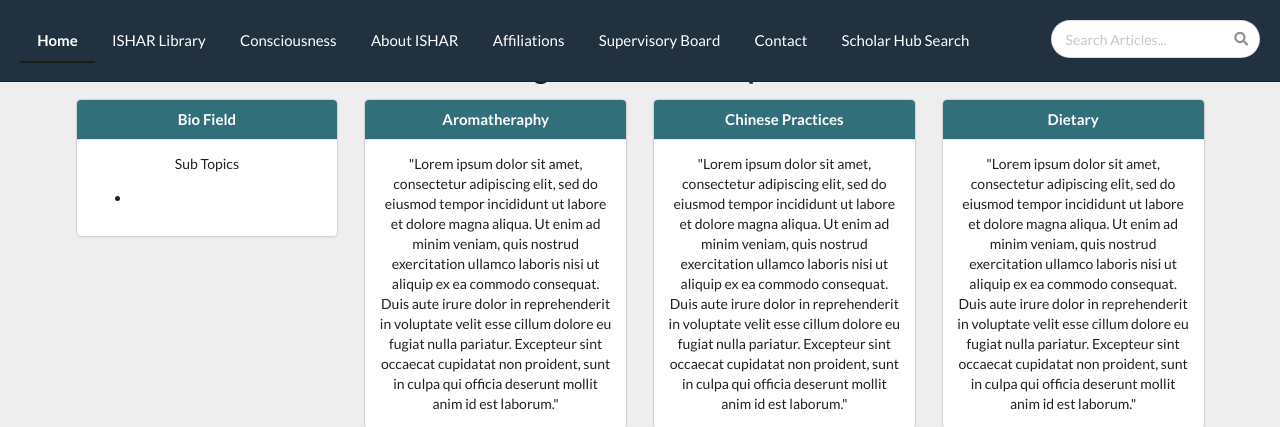
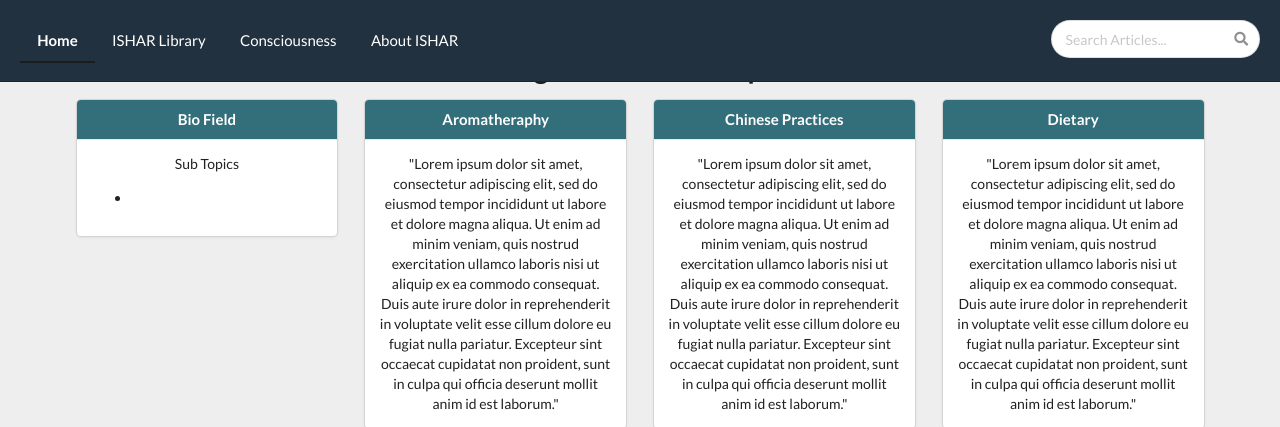
Before and after one commit to jerseycity17/team-22, a Django app: page /library/ in a window 1280 px wide. Shown: the top 427 px of the page. Run offline with Django 3.2, Linux system fonts and the light colour scheme; data comes from the database, SQL or seed files in the repository; data that the repository does not hold is empty; some libraries are stand-ins or nearby versions.

Commit message:
changed file

```diff
--- a/ishar/isharonline/templates/isharonline/library.html
+++ b/ishar/isharonline/templates/isharonline/library.html
@@ -186,18 +186,6 @@
       About ISHAR
     </a>
 
-    <a class="item">
-      Affiliations
-    </a>
-    <a class="item">
-      Supervisory Board
-    </a>
-    <a class="item">
-      Contact
-    </a>
-    <a class="item">
-      Scholar Hub Search
-    </a>
     <div class="right menu">
       <div class="ui search">
       <div class="ui icon input">
```
Also changed, not shown: ishar/isharonline/templates/isharonline/index.html (+35 -8 lines).
